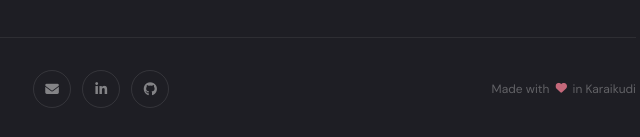
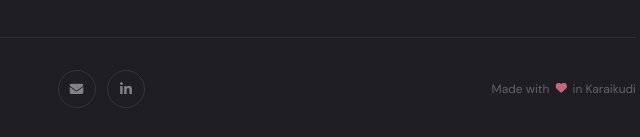
Before and after one commit to ranjanismarketing-prog/portfolio, a plain HTML site: page index.html in a window 1280 px wide. Shown: the part 6382-6519 px from the top of the page, 572-1212 px from the left. Drawn offline with nearby package versions, Linux system fonts and the light colour scheme.

Commit message:
updated !

```diff
--- a/index.html
+++ b/index.html
@@ -651,7 +651,6 @@
         <div class="footer-socials">
           <a href="mailto:ranjanismarketing@gmail.com" class="fsoc" aria-label="Email"><i class="fa-solid fa-envelope"></i></a>
           <a href="https://www.linkedin.com/in/s-ranjani-8bb8962a7?utm_source=share_via&utm_content=profile&utm_medium=member_android" target="_blank" class="fsoc" aria-label="LinkedIn"><i class="fa-brands fa-linkedin-in"></i></a>
-          <a href="https://github.com/ranjanismarketing-prog" target="_blank" class="fsoc" aria-label="GitHub"><i class="fa-brands fa-github"></i></a>
         </div>
         <p class="footer-made">Made with <i class="fa-solid fa-heart"></i> in Karaikudi</p>
       </div>
```
